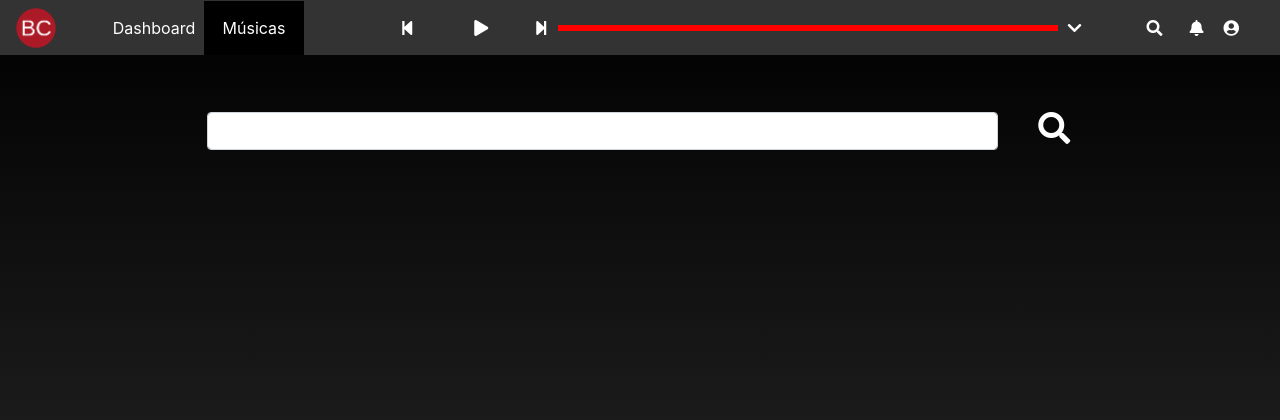
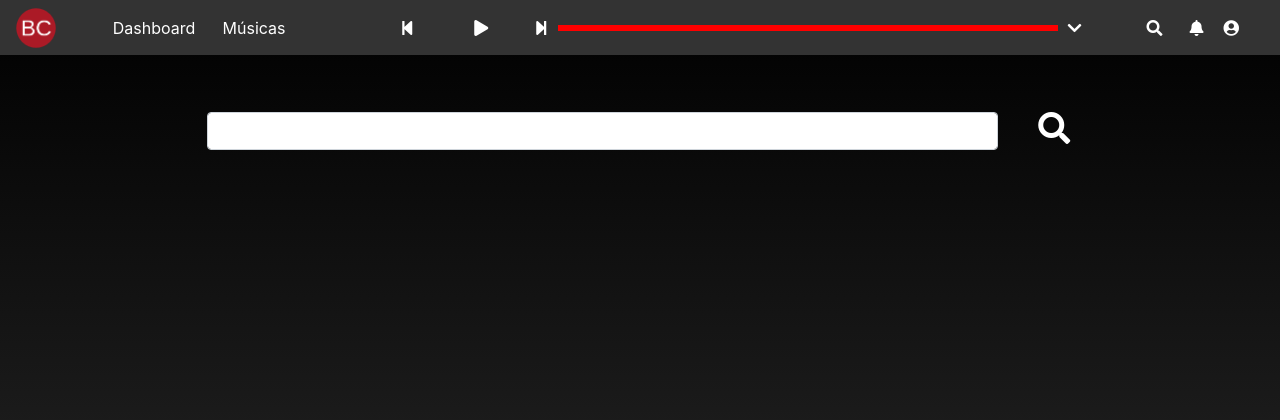
Before and after one commit to guilherme1guy/IHC20182, a Django app: page /search/ in a window 1280 px wide. Shown: the top 420 px of the page. Run offline with Django 3.2, Linux system fonts and the light colour scheme; grey boxes labelled with a size stand in for pictures from a placeholder-image service; some libraries are stand-ins or nearby versions.

Commit message:
Removing selected from search nav

```diff
--- a/search/templates/search/first_page_search.html
+++ b/search/templates/search/first_page_search.html
@@ -5,7 +5,7 @@
   <div class="collapse navbar-collapse" id="navbarNavAltMarkup">
     <div class="navbar-nav">
       <a class="nav-item nav-link ml-5" href="{% url 'dashboard:feed' %}">Dashboard</a>
-      <a class="nav-item nav-link selected" href="#">Músicas</a>
+      <a class="nav-item nav-link" href="#">Músicas</a>
     </div>
   </div>
 {% endblock navbar%}
```
